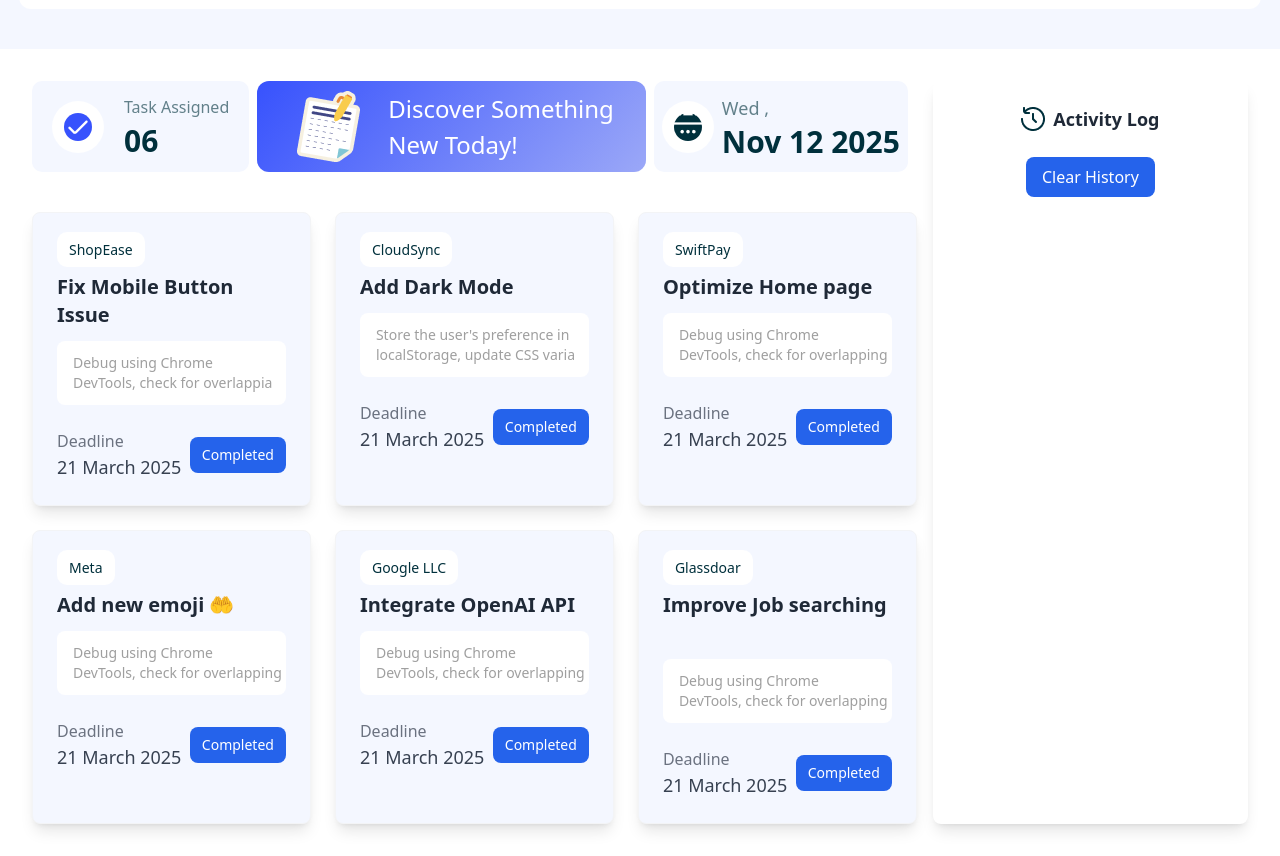
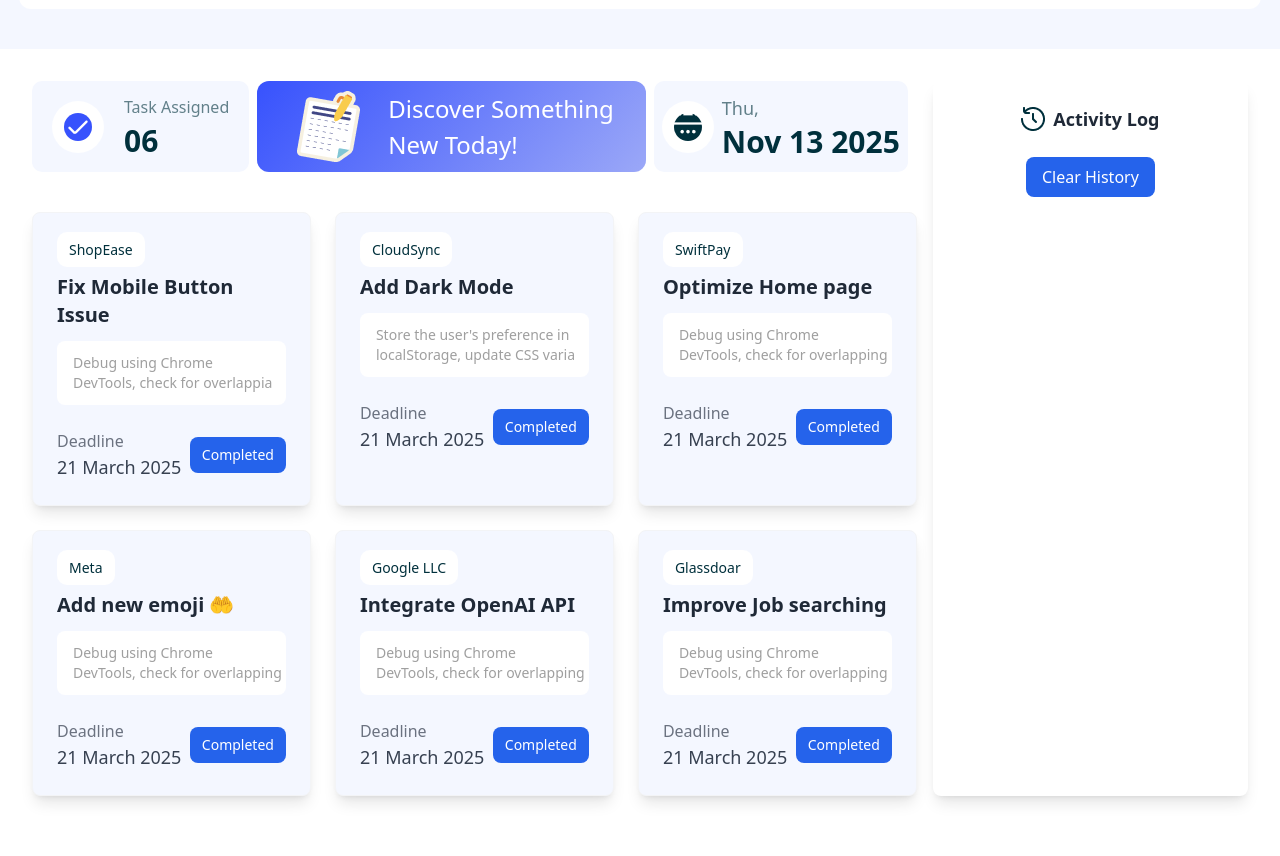
Before and after one commit to mdshahed1971/assingment-1, a plain HTML site: page index.html in a window 1280 px wide. Shown: the part 91-947 px from the top of the page. Drawn offline with nearby package versions, Linux system fonts and the light colour scheme.

Commit message:
added date

```diff
--- a/index.html
+++ b/index.html
@@ -1,3 +1,4 @@
+
 <!DOCTYPE html>
 <html lang="en">
 <head>
@@ -73,8 +74,8 @@
    <div class="flex items-center gap-2 bg-[#F4F7FF] px-2 py-2 rounded-[10px] ">
     <img src="./img/calender.png" alt="" class="bg-white p-3 rounded-full">
     <div>
-    <h4 class="text-[#62808A] text-lg mb-[2px]">Wed ,</h4>
-    <h2 class="text-[#00303C] font-bold text-3xl">Nov 12 2025</h2>
+    <h4 class="text-[#62808A] text-lg mb-[2px]" id="current-weekday">Wed ,</h4>
+    <h2 class="text-[#00303C] font-bold text-3xl" id="current-date">Nov 12 2025</h2>
     </div>
    </div>
    </div>
@@ -115,7 +116,7 @@
                <!-- card 3 -->
                  <div class="bg-[#F4F7FF] p-6 rounded-lg shadow-lg border border-gray-100">
                     <a class="text-sm bg-white text-[#00303C] px-3 py-2 rounded-[10px] ">SwiftPay</a>
-                    <h3 class="text-xl mt-3 font-semibold text-gray-800 mb-3">Optimize  Home page </h3>
+                    <h3 class="text-xl mt-3 font-semibold text-gray-800 mb-3">Optimize  Home page </h3>
                     <p class="text-sm bg-white py-3 pl-4 text-[#9F9F9F] rounded-lg mb-6">Debug using Chrome <br>DevTools, check for overlapping</p>
                     <div class="flex justify-between items-center">
                         <div>
@@ -130,7 +131,7 @@
                <!-- card 4 -->
                  <div class="bg-[#F4F7FF] p-6 rounded-lg shadow-lg border border-gray-100">
                     <a class="text-sm bg-white text-[#00303C] px-3 py-2 rounded-[10px] ">Meta</a>
-                    <h3 class="text-xl mt-3 font-semibold text-gray-800 mb-3">Add new emoji 🤲 </h3>
+                    <h3 class="text-xl mt-3 font-semibold text-gray-800 mb-3">Add new emoji 🤲 </h3>
                     <p class="text-sm bg-white py-3 pl-4 text-[#9F9F9F] rounded-lg mb-6">Debug using Chrome <br>DevTools, check for overlapping</p>
                     <div class="flex justify-between items-center">
                         <div>
@@ -145,7 +146,7 @@
                <!-- card 5 -->
                <div class="bg-[#F4F7FF] p-6 rounded-lg shadow-lg border border-gray-100">
                     <a class="text-sm bg-white text-[#00303C] px-3 py-2 rounded-[10px]">Google LLC</a>
-                    <h3 class="text-xl mt-3 font-semibold text-gray-800 mb-3">Integrate OpenAI API  </h3>
+                    <h3 class="text-xl mt-3 font-semibold text-gray-800 mb-3">Integrate OpenAI API  </h3>
                     <p class="text-sm bg-white py-3 pl-4 text-[#9F9F9F] rounded-lg mb-6">Debug using Chrome <br>DevTools, check for overlapping</p>
                     <div class="flex justify-between items-center">
                         <div>
@@ -160,7 +161,7 @@
                <!-- card 6 -->
                <div class="bg-[#F4F7FF] p-6 rounded-lg shadow-lg border border-gray-100">
                     <a class="text-sm bg-white text-[#00303C] px-3 py-2 rounded-[10px] ">Glassdoar</a>
-                    <h3 class="text-xl mt-3 font-semibold text-gray-800 mb-3">Improve Job searching  </h3>
+                    <h3 class="text-xl mt-3 font-semibold text-gray-800 mb-3">Improve Job searching  </h3>
                     <p class="text-sm bg-white py-3 pl-4 text-[#9F9F9F] rounded-lg mb-6">Debug using Chrome <br>DevTools, check for overlapping</p>
                     <div class="flex justify-between gap-1 items-center">
                         <div>
--- a/task.js
+++ b/task.js
@@ -1,19 +1,32 @@
+const weekdayElement = document.getElementById('current-weekday');
+const dateElement = document.getElementById('current-date');
+
+if(weekdayElement && dateElement){
+    const today = new Date();
+    const weekdayOptions = { weekday: 'short' };
+    const weekday = today.toLocaleDateString('en-US', weekdayOptions).replace('.', '') + ',';
+    const dateOptions = { month: 'short', day: 'numeric', year: 'numeric' };
+    const formattedDate = today.toLocaleDateString('en-US', dateOptions).replace(/,/g, '');
+    weekdayElement.innerText = weekday;
+    dateElement.innerText = formattedDate;
+}
+
 const cardButton = document.querySelectorAll('.card-container button');
 const activityLogMessages = document.getElementById('activity-log-messages');
+
 for(const btn of cardButton){
     btn.addEventListener('click', function(){
         const taskAssigned = getTextValueById('task-assigned');
         const newTaskAssigned = taskAssigned -1;
         setInnerTextById('task-assigned', newTaskAssigned);
-        alert('Board Updated Successfully')
+
+        alert('Board Updated Successfully');
         btn.disabled = true;
         btn.classList.add('opacity-50', 'cursor-not-allowed');
 
         const taskCount = getTextValueById('task-count');
         const newTaskCount = taskCount +1;
         setInnerTextById('task-count', newTaskCount);
-
-
 
         let allDisabled = true;
         for (const b of cardButton) {
@@ -26,5 +39,5 @@
         if (allDisabled) {
             alert('Congratulations! you have unlocked all the modules');
         }
-    })
+    });
 }
```
Also changed, not shown: inside.html (+2 -2 lines), note.txt.
